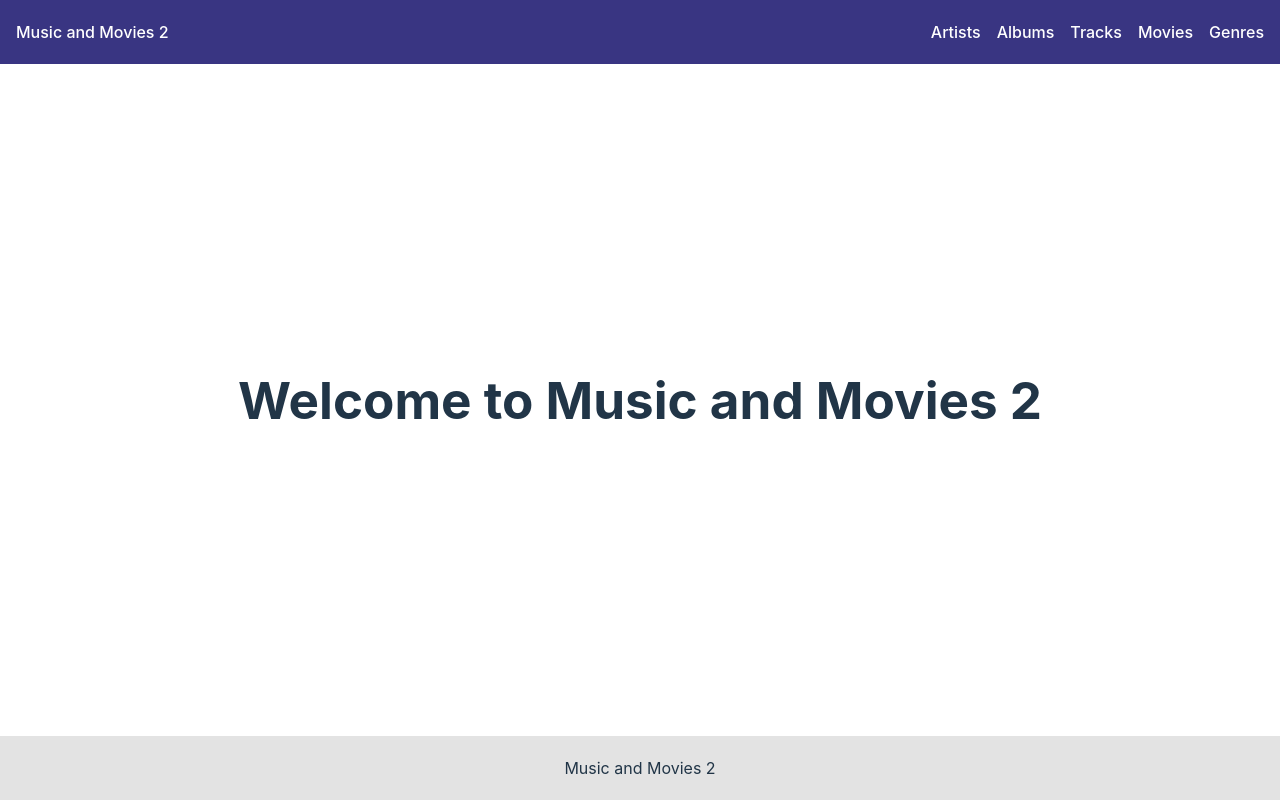
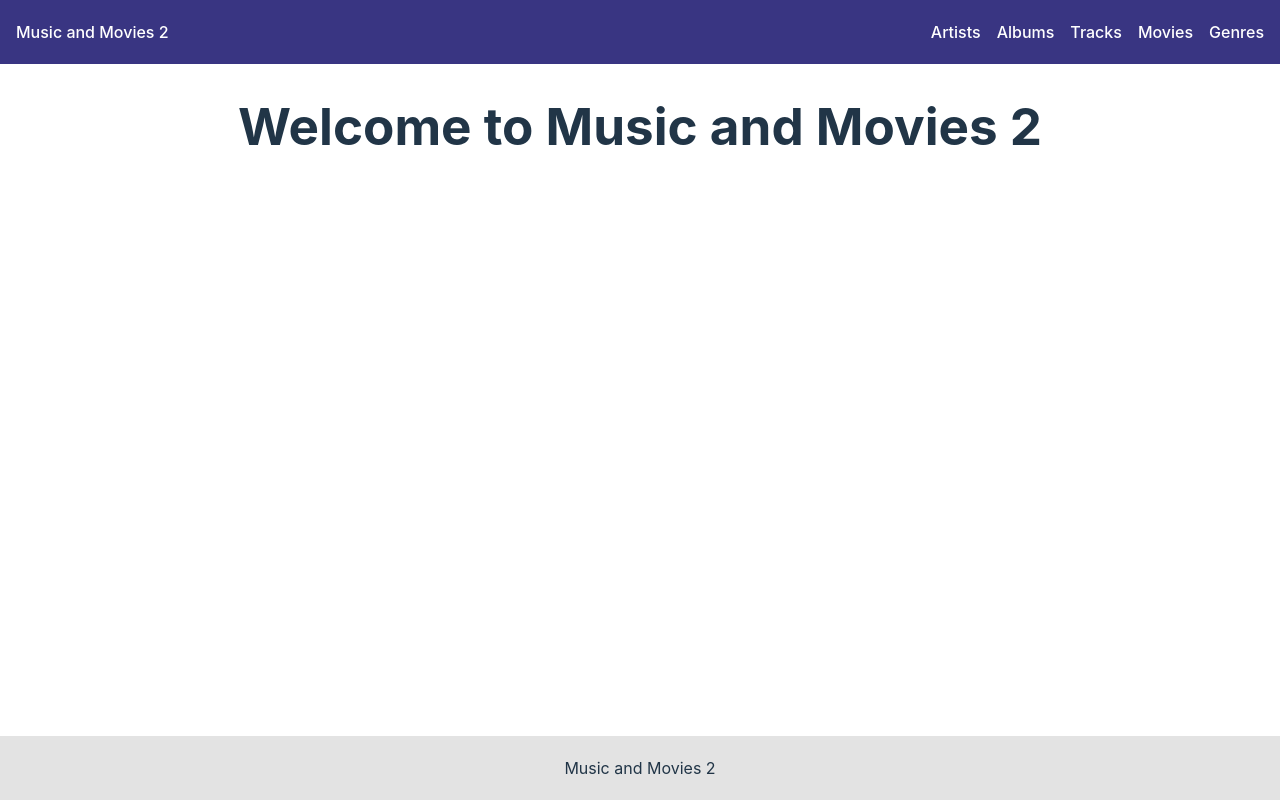
Before and after one commit to jgustavoas/music-and-movies-2, a React (Vite) app in the folder app/: page / in a window 1280 px wide. Built offline with nearby package versions, Linux system fonts and the light colour scheme.

Commit message:
Update CSS

```diff
--- a/app/src/styles/index.css
+++ b/app/src/styles/index.css
@@ -40,8 +40,17 @@ body {
 main {
   flex: 1;
   display: flex;
+  flex-direction: column;
   align-items: center;
-  justify-content: center;
+  justify-content: flex-start;
+}
+
+table {
+  max-width: 1680px;
+}
+
+th {
+  text-align: left;
 }
 
 footer {
```
